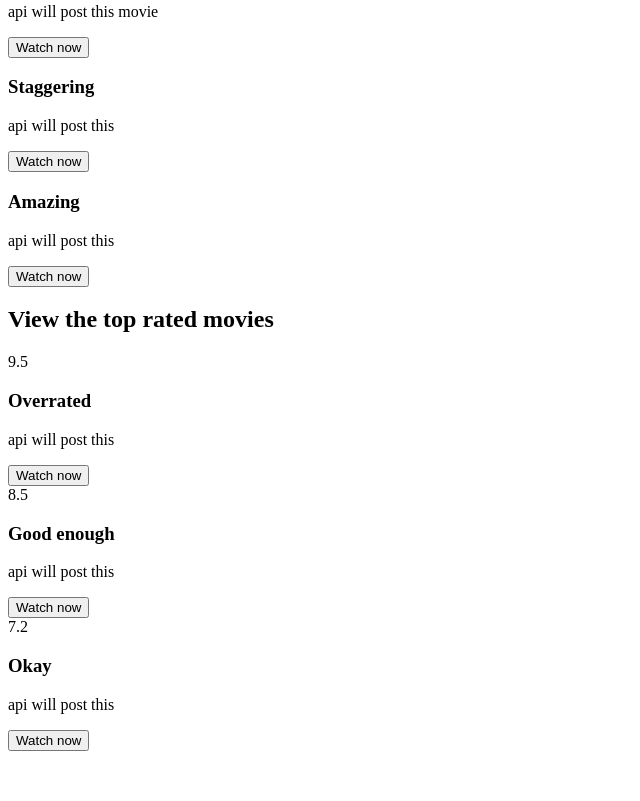
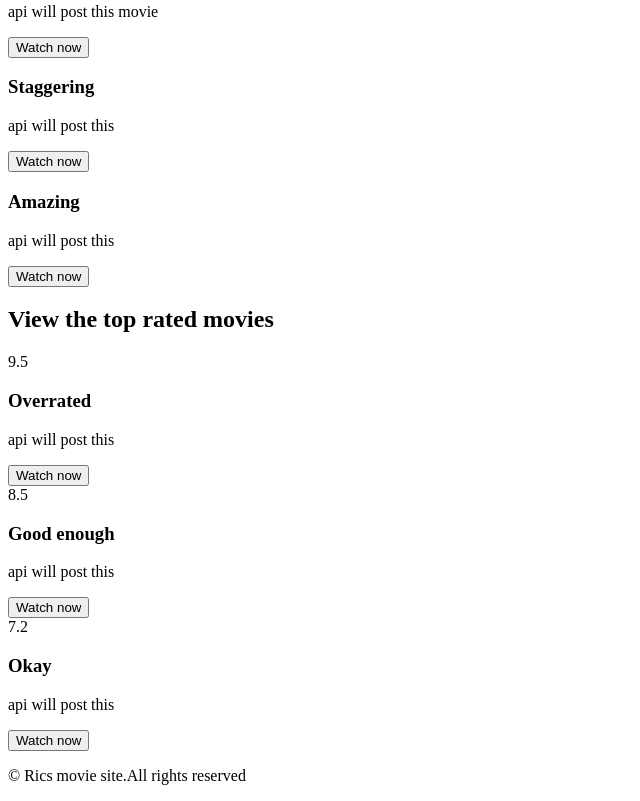
Before and after one commit to ricmusyoki-glitch/movie-repo, a plain HTML site: page index.html in a window 1280 px wide. Shown: the part 386-1187 px from the top of the page, without its empty margins (0-640 px from the left). Before the commit the page ends 1145 px from the top, so only its background shows below. Drawn offline with Linux system fonts and the light colour scheme.

Commit message:
Added footer section

```diff
--- a/index.html
+++ b/index.html
@@ -98,5 +98,10 @@
         </section>
     </main>
 
+    <footer>
+        <div>
+            <p>&copy; Rics movie site.All rights reserved</p>
+        </div>
+    </footer>
 </body>
 </html>
```
